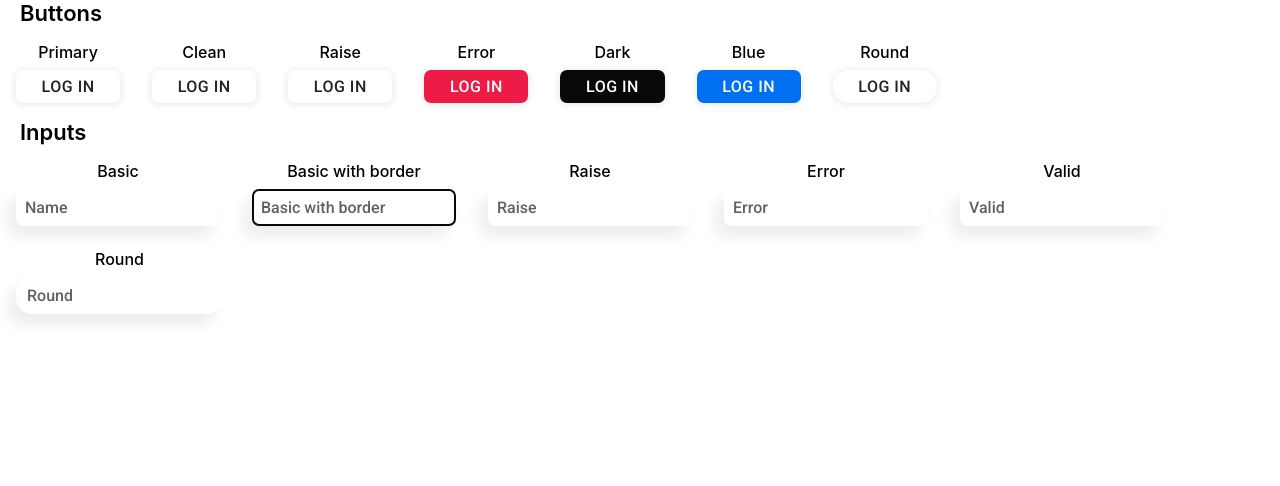
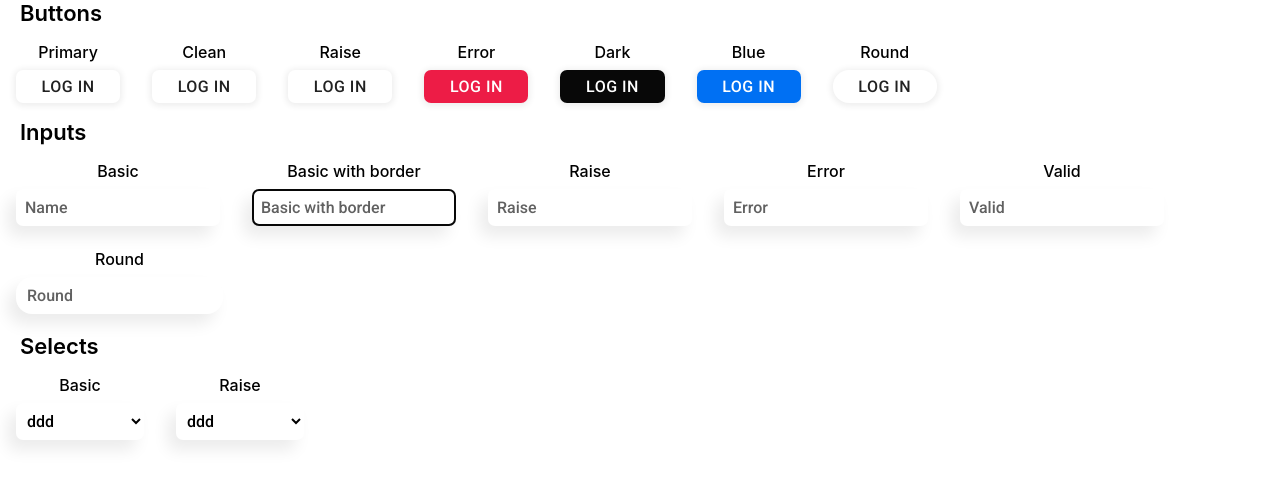
Before and after one commit to seek-ev/seek-ev.com-archived, a React (Create React App) app: page / in a window 1280 px wide. Shown: the top 486 px of the page. Built offline with nearby package versions, Linux system fonts and the light colour scheme.

Commit message:
style(component): added reusable selects

```diff
--- /dev/null
+++ b/src/components/Basic/select/index.js
@@ -0,0 +1,34 @@
+import React from 'react'
+
+// Styles
+import './select.sass'
+
+const Select = (props) => {
+  function handleChange(e) {
+    // onChange prop is required
+    props.onChange(e.target)
+  }
+
+  return (
+    <select
+      name={props.name}
+      onChange={handleChange}
+      className={props.raise ? 'raise-select ' : ''}
+    >
+      {props.options
+        ? props.options.map((option, index) => (
+            <option
+              key={option.id ? option.id : index}
+              value={
+                option.value ? option.value : option.id ? option.id : option
+              }
+            >
+              {option.name || option}
+            </option>
+          ))
+        : ''}
+    </select>
+  )
+}
+
+export default Select
--- /dev/null
+++ b/src/components/Basic/select/select.sass
@@ -0,0 +1,28 @@
+@import "src/assets/variables"
+
+select
+    width: 100%
+    border: none
+    outline: none
+    font-size: 16px
+    font-weight: 500
+    padding: 8px 7px
+    border-radius: 7px
+    background-color: #fff
+    scroll-behavior: smooth
+    transition: all .25s ease
+    font-family: 'Roboto', sans-serif
+    box-shadow: -8px 10px 16px 0px rgba(0,0,0,.08)
+
+select:focus
+    box-shadow: 0px 10px 20px 0px rgba(0,0,0,.13)
+
+select:hover
+    box-shadow: 0px 10px 20px 0px rgba(0,0,0,.13)
+
+// Animations
+.raise-select:hover
+    transform: translate(0, -6px)
+
+.raise-select:focus
+    transform: translate(0, -6px)
--- a/src/pages/App.js
+++ b/src/pages/App.js
@@ -6,12 +6,15 @@ import './App.sass'
 // Components
 import Input from '../components/basic/input'
 import Button from '../components/basic/button'
+import Select from '../components/basic/select'
 
 class App extends React.Component {
   constructor(props) {
     super(props)
 
     this.handleInputChange = this.handleInputChange.bind(this)
+    this.handleSelectChange = this.handleSelectChange.bind(this)
+
     this.state = {
       exampleError: '',
       exampleValid: false
@@ -33,6 +36,12 @@ class App extends React.Component {
     }
 
     this.setState({ [e.name]: e.value })
+  }
+
+  handleSelectChange(e) {
+    this.setState({
+      [e.name]: e.value
+    })
   }
 
   render() {
@@ -132,6 +141,37 @@ class App extends React.Component {
             />
           </div>
         </div>
+
+        <div className='title'>Selects</div>
+
+        <div className='selects'>
+          <div className='example example-select'>
+            <div className='example_text'>Basic</div>
+
+            <Select
+              name='test-select'
+              onChange={this.handleSelectChange}
+              options={[
+                { id: 1, name: 'ddd' },
+                { id: 2, name: 'test' }
+              ]}
+            />
+          </div>
+
+          <div className='example example-select'>
+            <div className='example_text'>Raise</div>
+
+            <Select
+              name='test-select-2'
+              onChange={this.handleSelectChange}
+              options={[
+                { id: 1, name: 'ddd' },
+                { id: 2, name: 'test' }
+              ]}
+              raise
+            />
+          </div>
+        </div>
       </div>
     )
   }
--- a/src/pages/App.sass
+++ b/src/pages/App.sass
@@ -40,3 +40,17 @@
     margin: 0 0 8px
     font-weight: 500
     text-align: center
+
+.example-select
+    box-sizing: border-box
+    width: 10%
+    @media only screen and (max-width: 1251px)
+        width: 100%
+
+.selects
+    width: 100%
+    display: flex
+    flex-direction: row
+    flex-wrap: wrap
+    @media only screen and (max-width: 1251px)
+        flex-direction: column
```
